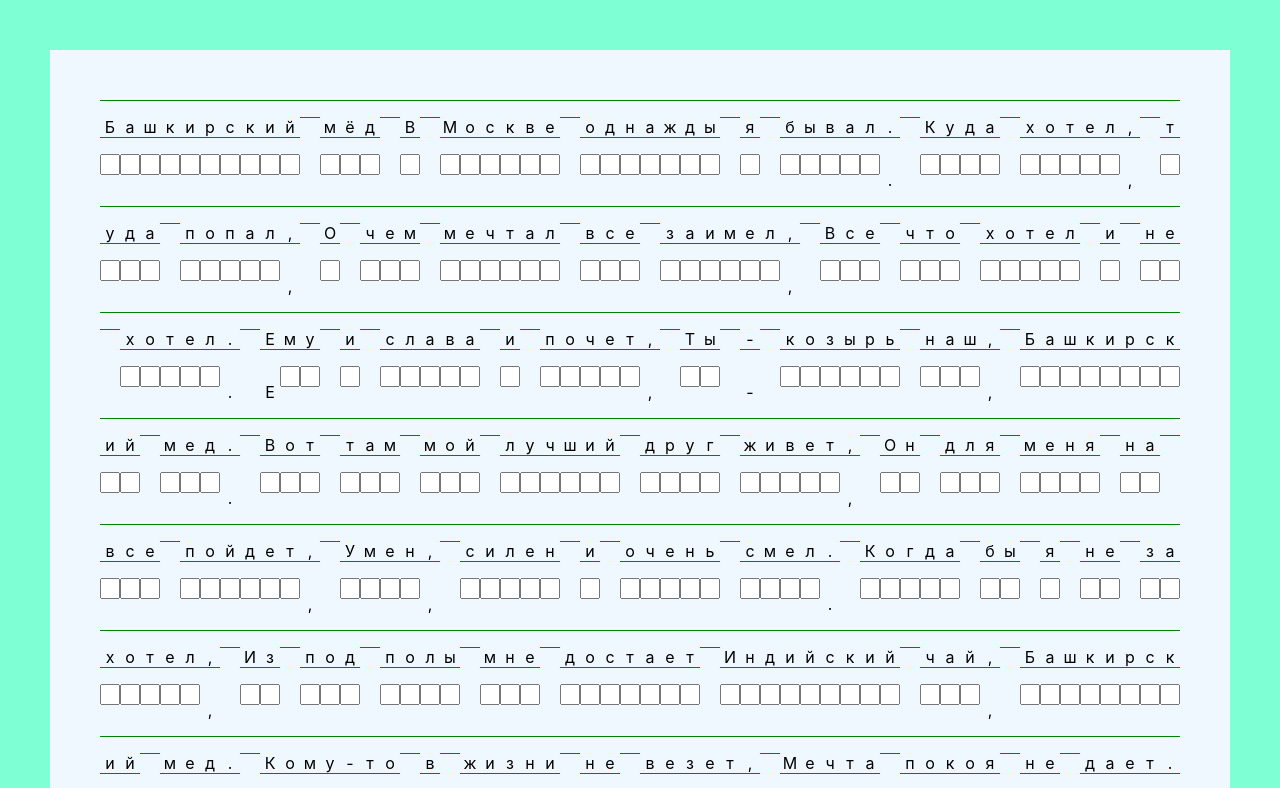
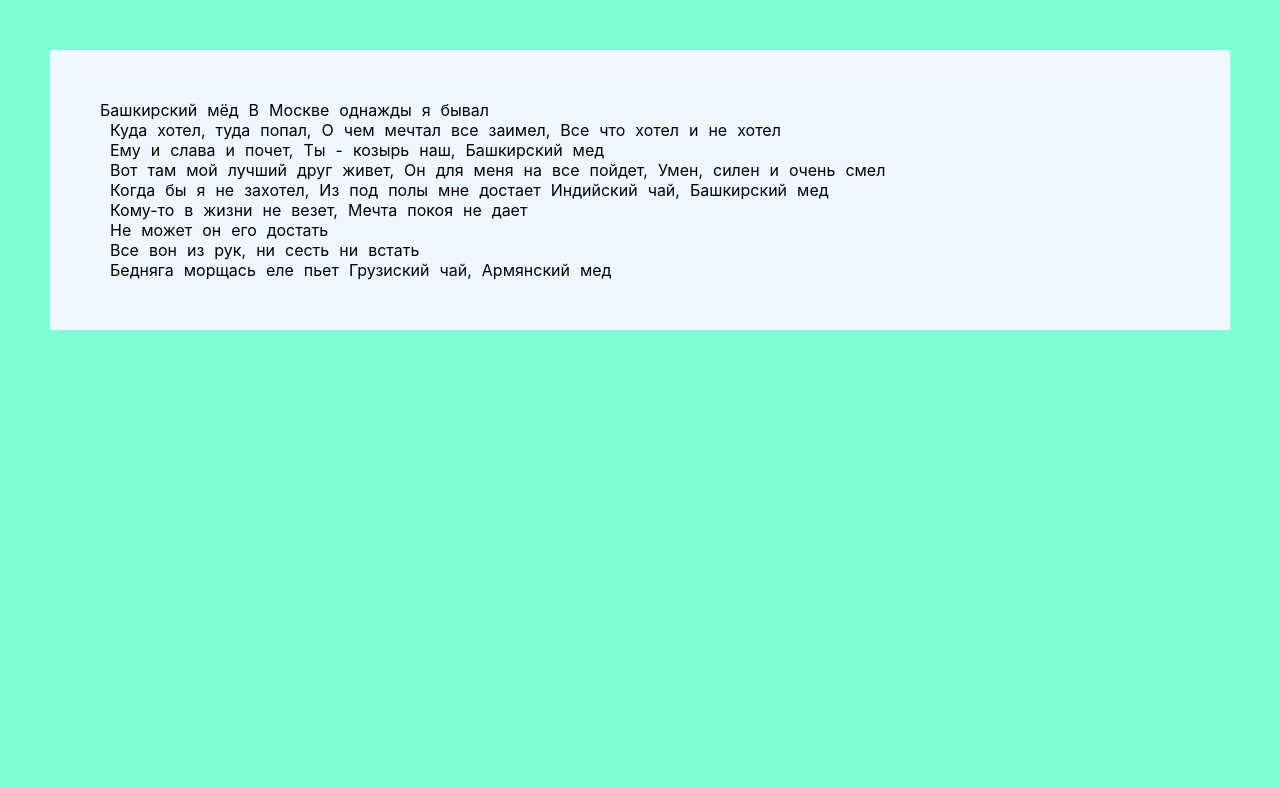
Before and after one commit to BTchorzewski/rulphabet, a React (Create React App) app: page / in a window 1280 px wide. Shown: the top 788 px of the page. Built offline with nearby package versions, Linux system fonts and the light colour scheme.

Commit message:
split content to components

```diff
--- a/src/component/Game/Game.tsx
+++ b/src/component/Game/Game.tsx
@@ -1,22 +1,18 @@
 import React from 'react';
 import './Game.scss';
-import { alphabet } from '../../utilities/alphabet';
-import { Sign } from './Sign';
+import { Sentence } from './Sentence';
 
 interface Props {
   song: string
 }
 
 export const Game = (props: Props) => {
+  const sentenceReg = /[.]/gi;
+  const sentences = props.song.split(sentenceReg);
   return (
     <div className="game">
       {
-        props.song.split('').map(el => {
-          const foundSign = alphabet.filter(sign => sign.sign === el);
-          if (foundSign.length < 1) return <Sign sign={el} omit={true} spelling={el} pronunciation={el}/>;
-          return <Sign sign={el} omit={false} pronunciation={foundSign[0].pronunciation}
-                       spelling={foundSign[0].spelling}/>
-        })
+        sentences.map(sentence => <Sentence sentence={sentence}></Sentence>)
       }
     </div>
   )
```
